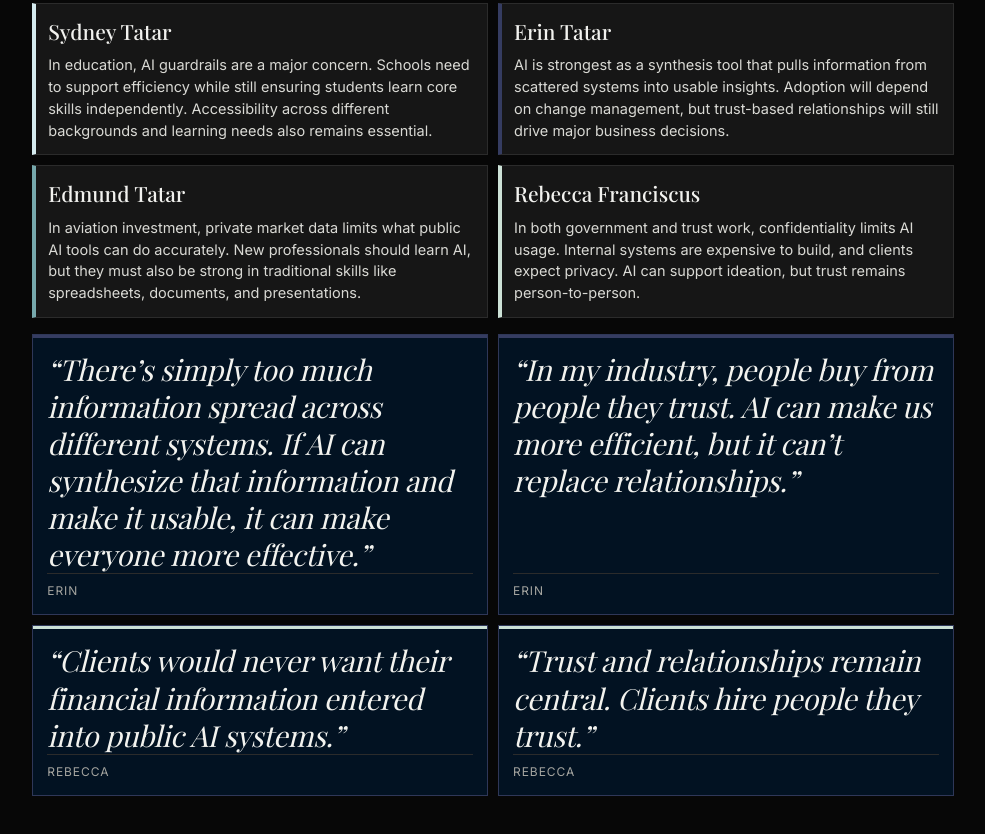
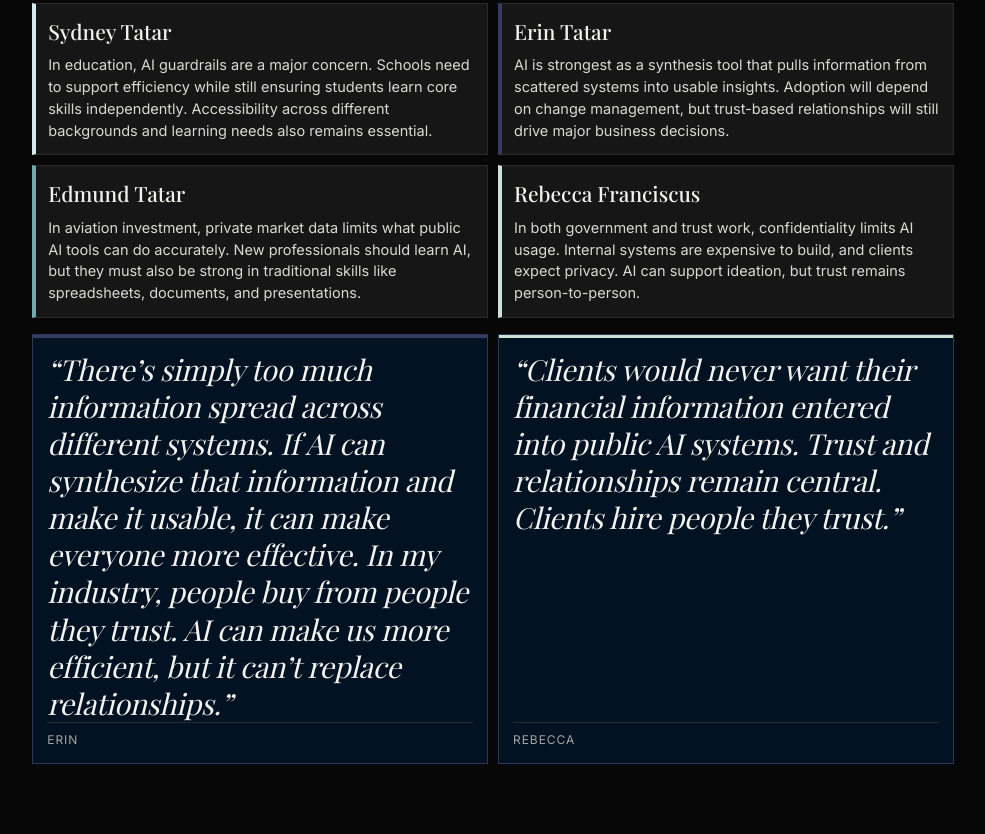
Before and after one commit to blairfranciscus/VPS-Blair-Franciscus-SP2026-WashU, a plain HTML site: page interview.html in a window 1280 px wide. Shown: the part 3092-3926 px from the top of the page, without its empty margins (147-1132 px from the left). Drawn offline with nearby package versions, Linux system fonts and the light colour scheme.

Commit message:
new inter view website

```diff
--- a/interview.html
+++ b/interview.html
@@ -252,26 +252,15 @@
         <figure class="pull-quote erin">
           <blockquote class="pull-quote-text">
             “There’s simply too much information spread across different systems. If AI can synthesize that
-            information and make it usable, it can make everyone more effective.”
-          </blockquote>
-          <figcaption class="pull-quote-attrib">Erin</figcaption>
-        </figure>
-        <figure class="pull-quote erin">
-          <blockquote class="pull-quote-text">
-            “In my industry, people buy from people they trust. AI can make us more efficient, but it can’t replace
-            relationships.”
+            information and make it usable, it can make everyone more effective. In my industry, people buy from
+            people they trust. AI can make us more efficient, but it can’t replace relationships.”
           </blockquote>
           <figcaption class="pull-quote-attrib">Erin</figcaption>
         </figure>
         <figure class="pull-quote rebecca">
           <blockquote class="pull-quote-text">
-            “Clients would never want their financial information entered into public AI systems.”
-          </blockquote>
-          <figcaption class="pull-quote-attrib">Rebecca</figcaption>
-        </figure>
-        <figure class="pull-quote rebecca">
-          <blockquote class="pull-quote-text">
-            “Trust and relationships remain central. Clients hire people they trust.”
+            “Clients would never want their financial information entered into public AI systems. Trust and
+            relationships remain central. Clients hire people they trust.”
           </blockquote>
           <figcaption class="pull-quote-attrib">Rebecca</figcaption>
         </figure>
```
